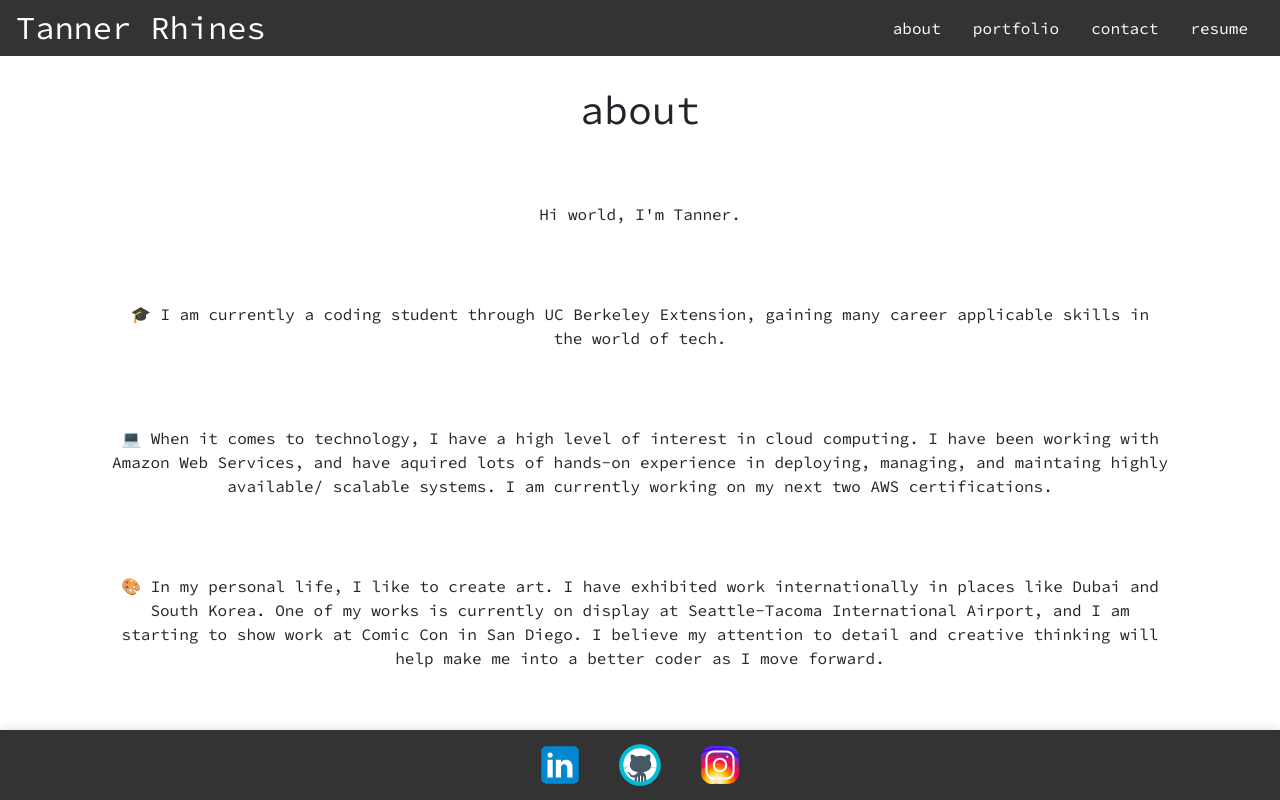
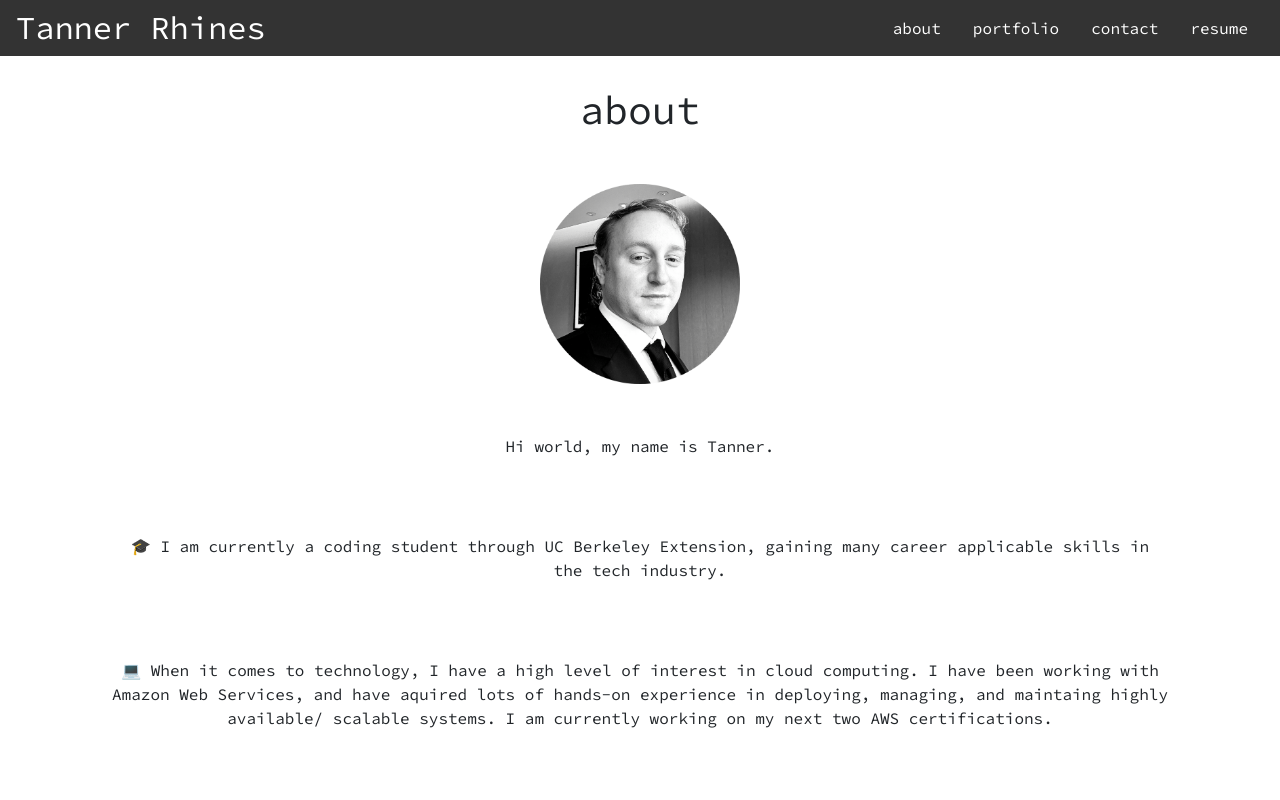
Before and after one commit to TannerRhines/ReactPortfolio, a React (Create React App) app in the folder react-portfolio/: page / in a window 1280 px wide. Shown: the top 800 px of the page. Built offline with nearby package versions, Linux system fonts and the light colour scheme.

Commit message:
added div styling to Avi on about page and changed footer settings

```diff
--- a/react-portfolio/src/pages/About.js
+++ b/react-portfolio/src/pages/About.js
@@ -1,13 +1,18 @@
 import world from '../assets/images/world.png';
+
+import avi from '../assets/images/tannerAvi.png';
 
 
 export default function About() {
     return (
         <div className='aboutMe'>
             <h1>about</h1>
-            <p> Hi world, I'm Tanner. </p>
+            <div style={{textAlign: 'center', margin: '20px 0'}}>
+            <img src={ avi } alt="pixelWorld" style={{maxWidth: '200px', maxHeight: '200px'}}></img>
+            </div>
+            <p> Hi world, my name is Tanner. </p>
 
-            <p> 🎓 I am currently a coding student through UC Berkeley Extension, gaining many career applicable skills in the world of tech. </p>
+            <p> 🎓 I am currently a coding student through UC Berkeley Extension, gaining many career applicable skills in the tech industry. </p>
 
 
             <p> 💻 When it comes to technology, I have a high level of interest in cloud computing. I have been working with Amazon Web Services, and have aquired lots of hands-on experience in deploying, managing, and maintaing highly available/ scalable systems. I am currently working on my next two AWS certifications. </p>
@@ -18,7 +23,7 @@ export default function About() {
             <p> 📍 I currently live in my hometown of Fairbanks, Alaska</p>
 
             <div style={{textAlign: 'center', margin: '20px 0'}}>
-                <img src={world} alt="Description" style={{maxWidth: '50px', maxHeight: '50px'}} />
+                <img src={world} alt="pixelWorld" style={{maxWidth: '50px', maxHeight: '50px'}} />
             </div>
         </div>
     );
--- a/react-portfolio/src/pages/Footer.css
+++ b/react-portfolio/src/pages/Footer.css
@@ -3,7 +3,7 @@
     width: 100%;
     background-color: #333;
     padding: 10px 0;
-    position: fixed;
+    /* position: fixed;  */
     bottom: 0;
     box-shadow: 0px -2px 10px rgba(0, 0, 0, 0.1)
   }
```
